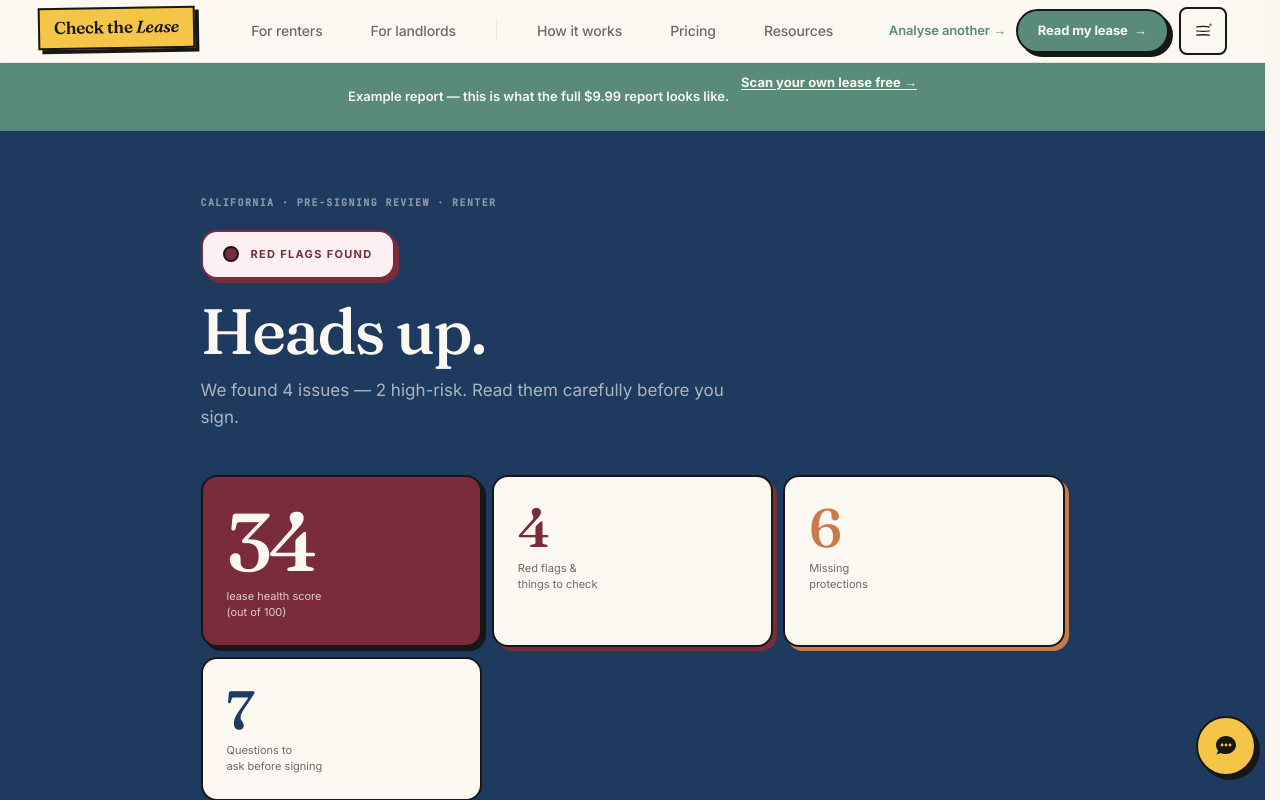
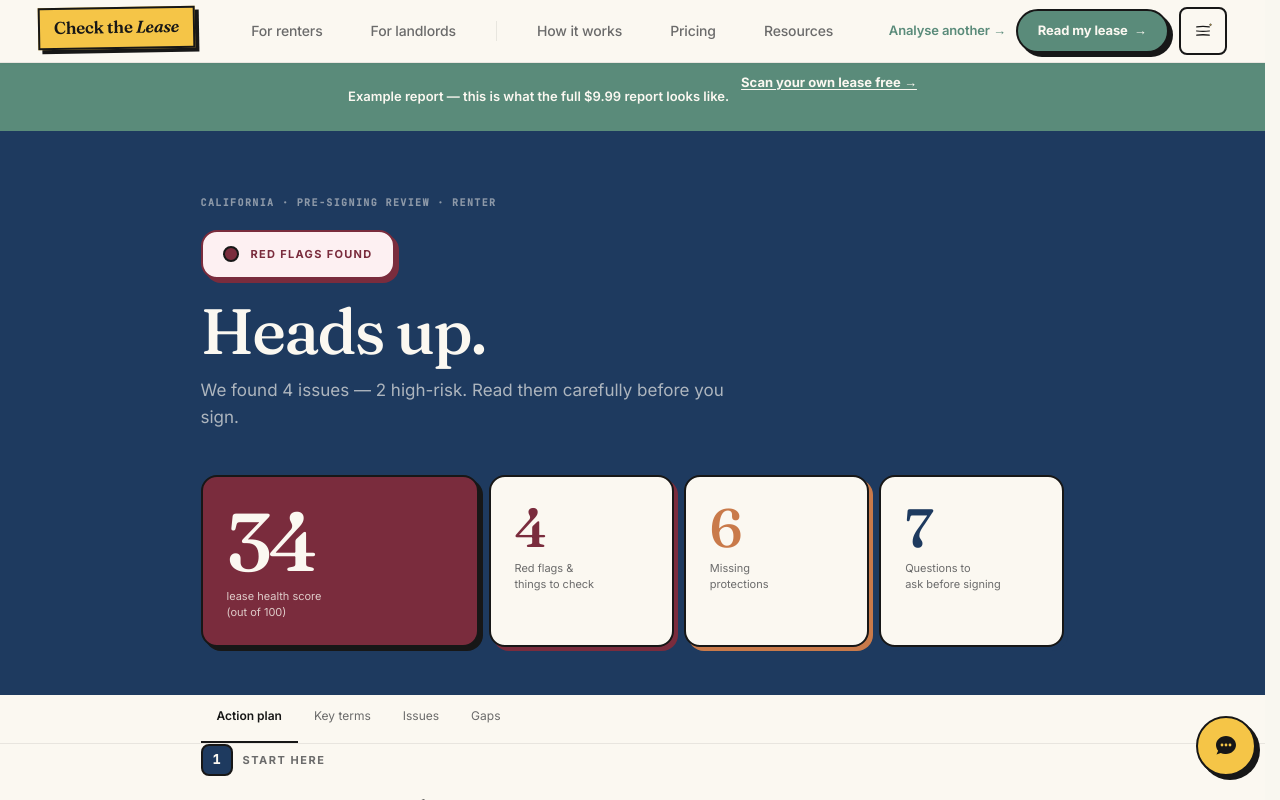
Before and after one commit to coverturn/check-the-lease, a React (Vite) app in the folder frontend/: page /example in a window 1280 px wide. Shown: the top 800 px of the page. Built offline with nearby package versions, Linux system fonts and the light colour scheme.

Commit message:
Results: stats grid uses own responsive class so the 4-tile row doesn't orphan-wrap on desktop

```diff
--- a/frontend/src/pages/results.tsx
+++ b/frontend/src/pages/results.tsx
@@ -458,7 +458,11 @@ export default function Results({ demo = false }: { demo?: boolean }) {
               {verdictSub}
             </p>
 
-            <div style={{ display: "grid", gridTemplateColumns: "1.5fr 1fr 1fr 1fr", gap: 10, maxWidth: 880 }} className="results-stats-grid">
+            <style>{`
+              @media (max-width: 1023px) { .results-stats-grid4 { grid-template-columns: 1fr 1fr !important; } }
+              @media (max-width: 480px) { .results-stats-grid4 { grid-template-columns: 1fr !important; } }
+            `}</style>
+            <div style={{ display: "grid", gridTemplateColumns: "1.5fr 1fr 1fr 1fr", gap: 10, maxWidth: 880 }} className="results-stats-grid4">
               {[
                 { n: healthScore, label: lang === "es" ? "puntuación de salud\ndel contrato (de 100)" : "lease health score\n(out of 100)", color: healthColor },
                 { n: analysis.stats.potential_issues, label: t("results_stat_issues"), color: analysis.stats.potential_issues > 0 ? "#7A2C3D" : "#5A8B7A" },
```
